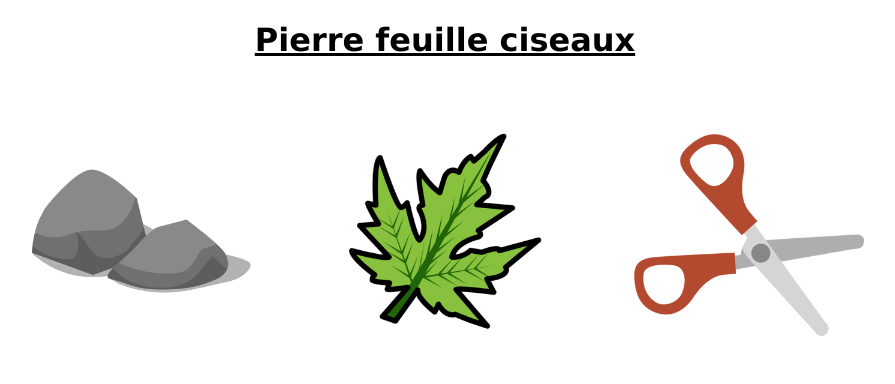
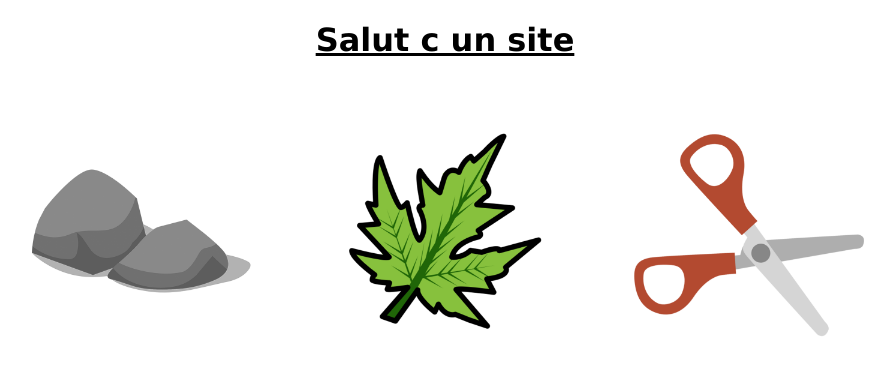
Before and after one commit to EloxFire/starter, a plain HTML site: page Shifoumi/Shifoumi.html in a window 1280 px wide. Shown: the whole page, without its empty margins (195-1090 px from the left). Drawn offline with Linux system fonts and the light colour scheme.

Commit message:
Salut c un test

```diff
--- a/Shifoumi/Shifoumi.html
+++ b/Shifoumi/Shifoumi.html
@@ -7,7 +7,7 @@
 </head>
 <body>
 
-	<h1 class="title">Pierre feuille ciseaux</h1>
+	<h1 class="title">Salut c un site</h1>
 
 	<div class="cards">
 		<img data-name="Pierre" class="images" src="img/Stone.jpg">
```
